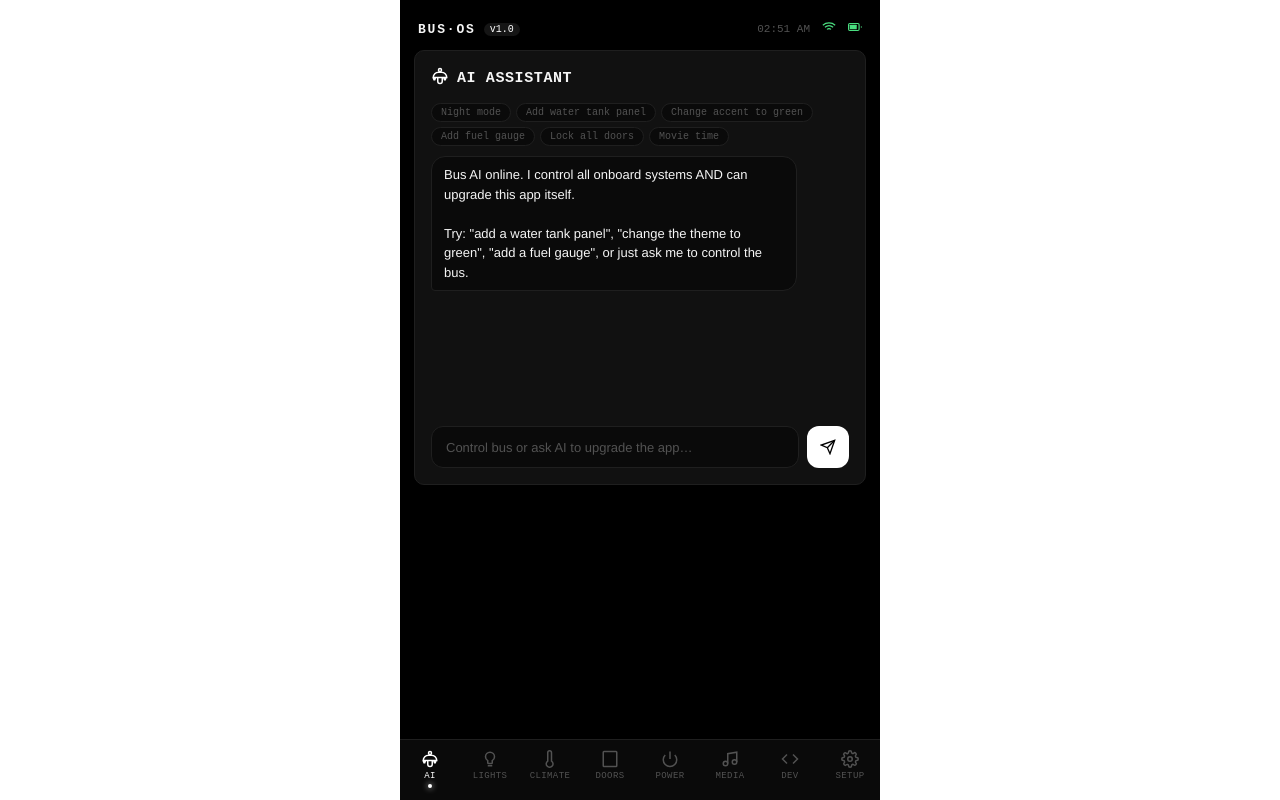
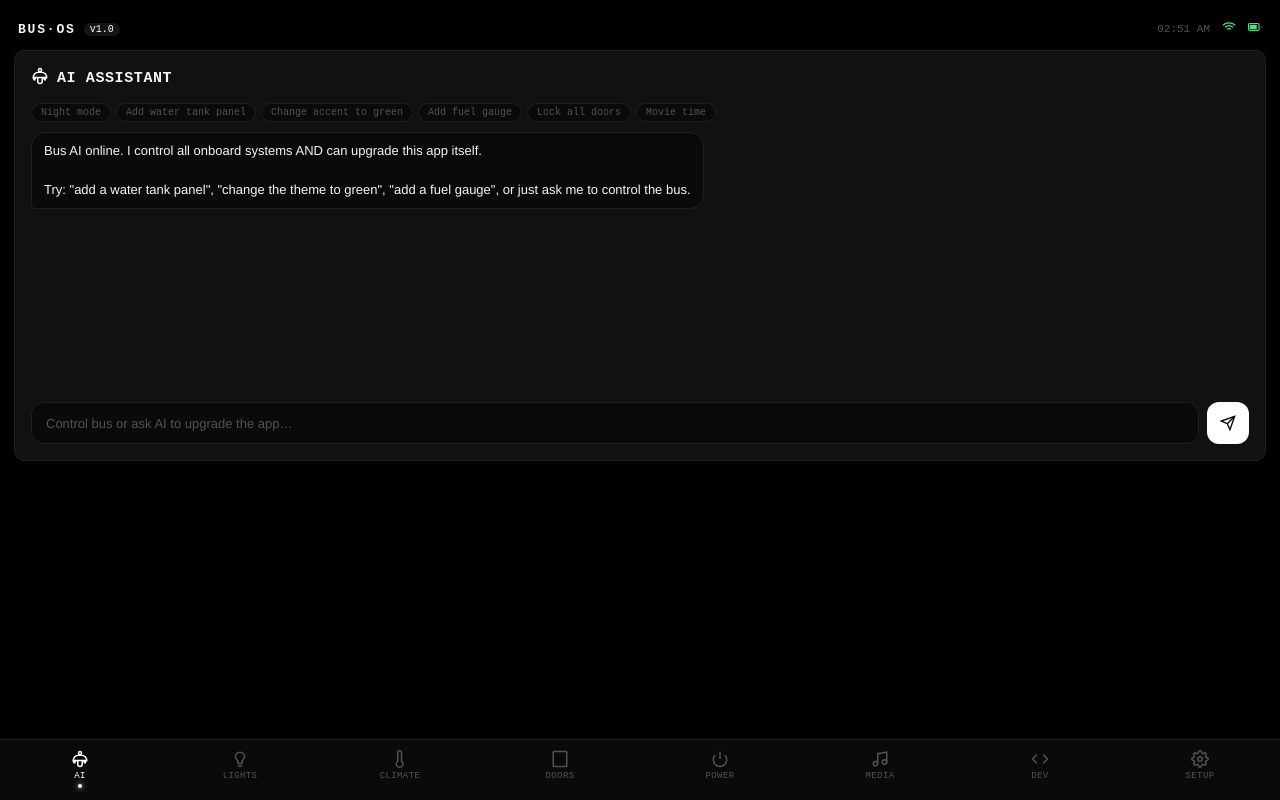
Before and after one commit to AllMostCoin/bus-os, a React (Create React App) app: page / in a window 1280 px wide. Built offline with nearby package versions, Linux system fonts and the light colour scheme.

Commit message:
Responsive layout + dynamic theme

```diff
--- a/src/App.js
+++ b/src/App.js
@@ -1,9 +1,10 @@
 import { useState, useEffect, useRef, useCallback } from "react";
 
 // ─── Color tokens ─────────────────────────────────────────────────────────────
+const savedAccent = typeof localStorage !== "undefined" ? localStorage.getItem("busOS_accent") || "#ffffff" : "#ffffff";
 const C = {
   bg: "#000000", surface: "#0a0a0a", card: "#111111", border: "#1f1f1f",
-  accent: "#ffffff", accentDim: "#aaaaaa", green: "#4ade80", orange: "#fb923c",
+  accent: savedAccent, accentDim: "#aaaaaa", green: "#4ade80", orange: "#fb923c",
   red: "#f87171", yellow: "#facc15", purple: "#c084fc", text: "#f5f5f5",
   muted: "#525252", panel: "rgba(255,255,255,0.04)",
 };
@@ -769,7 +770,7 @@ export default function BusAIControl() {
   ];
 
   return (
-    <div style={{ minHeight: "100vh", background: C.bg, color: C.text, fontFamily: "'Helvetica Neue', 'Arial', sans-serif", maxWidth: 480, margin: "0 auto", padding: "12px 14px 80px" }}>
+    <div style={{ minHeight: "100vh", background: C.bg, color: C.text, fontFamily: "'Helvetica Neue', 'Arial', sans-serif", maxWidth: "100%", margin: "0 auto", padding: "12px 14px 80px" }}>
       <style>{`
         * { box-sizing: border-box; }
         ::-webkit-scrollbar { width: 4px; }
@@ -793,7 +794,7 @@ export default function BusAIControl() {
       {activeTab === "dev" && <DevPanel appSource={appSource} versions={versions} onApplyUpdate={applyUpdate} onRollback={rollback} />}
 
       {/* Bottom nav */}
-      <div style={{ position: "fixed", bottom: 0, left: "50%", transform: "translateX(-50%)", width: "100%", maxWidth: 480, background: C.surface, borderTop: `1px solid ${C.border}`, display: "flex", padding: "6px 0 8px" }}>
+      <div style={{ position: "fixed", bottom: 0, left: "50%", transform: "translateX(-50%)", width: "100%", maxWidth: "100%", background: C.surface, borderTop: `1px solid ${C.border}`, display: "flex", padding: "6px 0 8px" }}>
         {tabs.map(t => {
           const active = activeTab === t.id;
           return (
```
